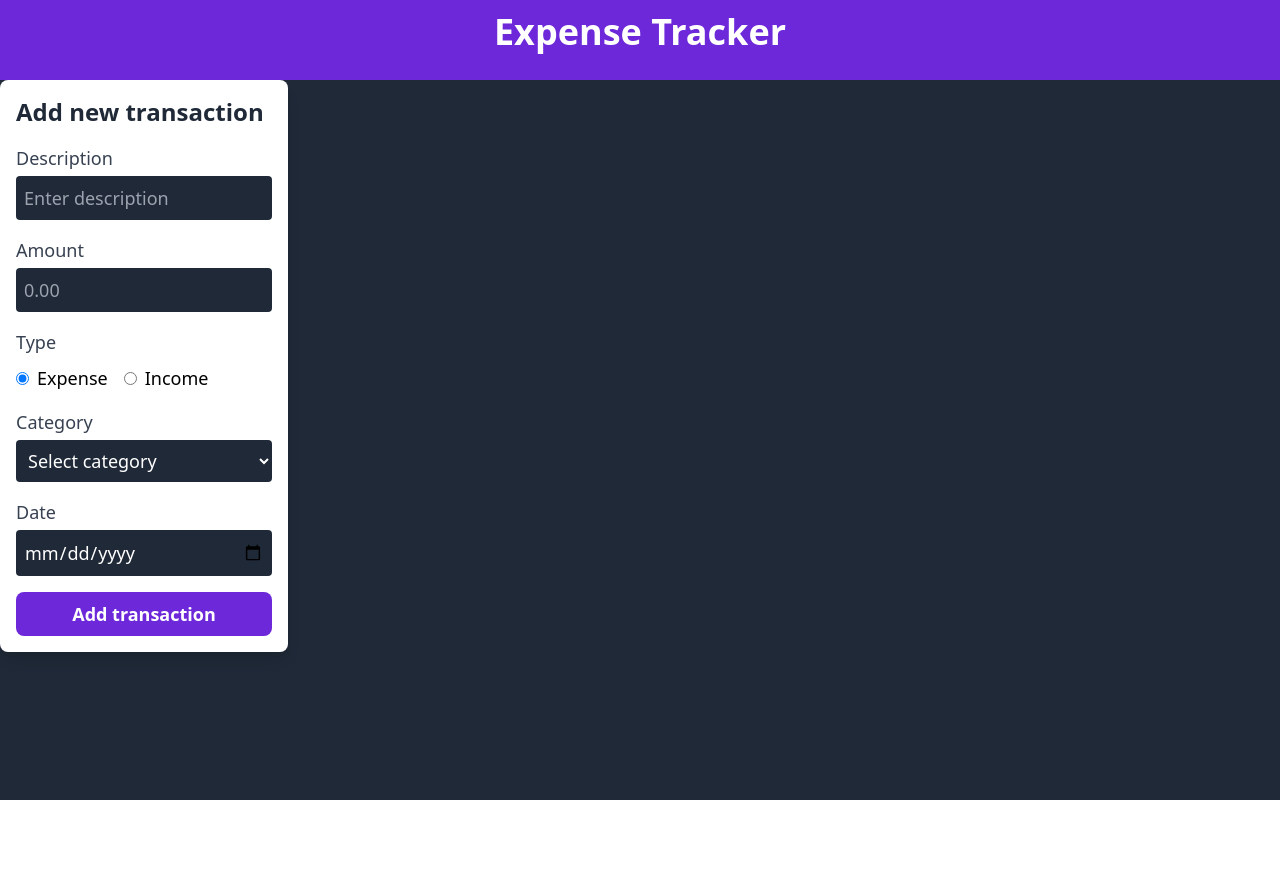
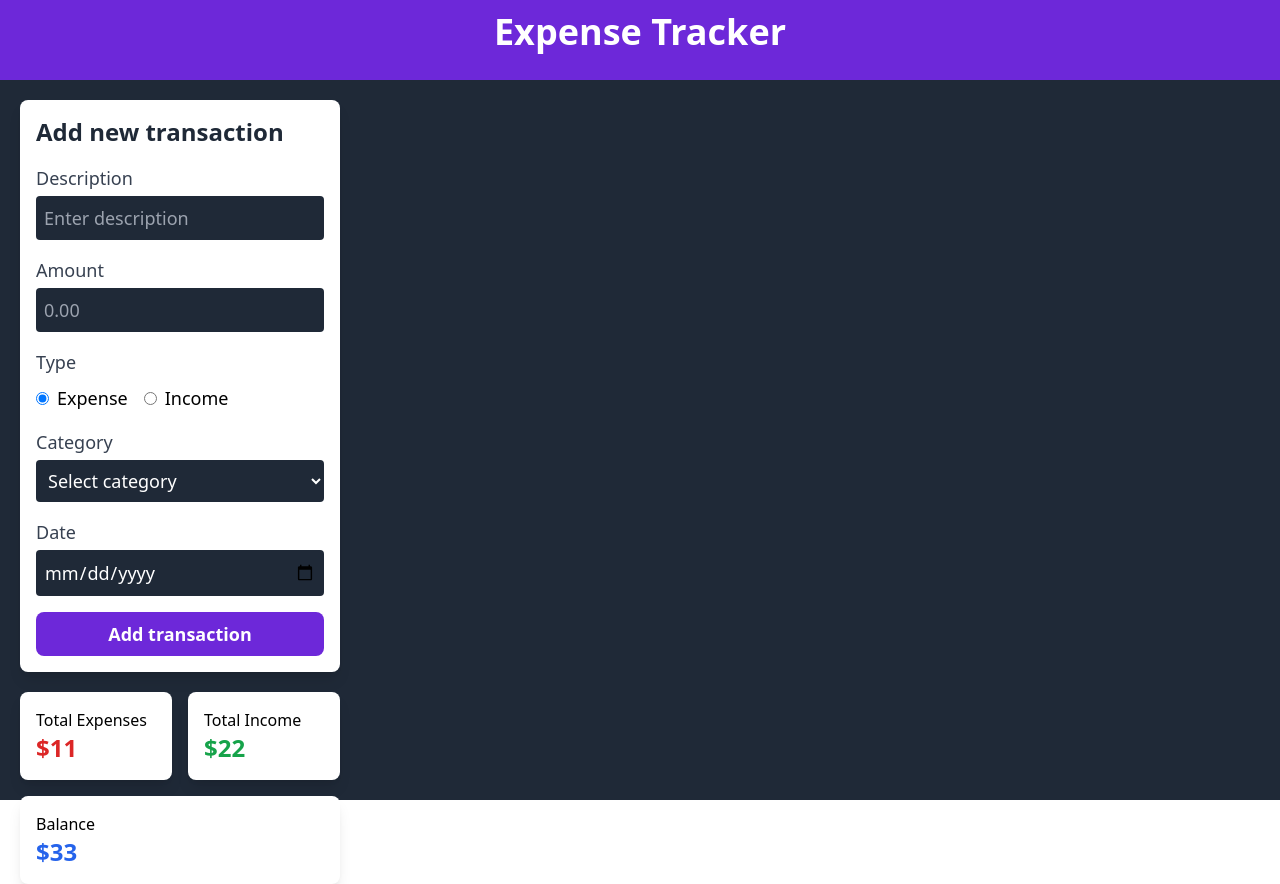
Before and after one commit to kusaXD/Expense-Tracker, a React (Create React App) app: page / in a window 1280 px wide. Before the commit the page ends 800 px from the top, so only its background shows below. Built offline with nearby package versions, Linux system fonts and the light colour scheme.

Commit message:
add SummaryCards component

```diff
--- a/src/App.js
+++ b/src/App.js
@@ -1,4 +1,5 @@
 import Header from "./components/Header";
+import SummaryCards from "./components/SummaryCards";
 import TransactionForm from "./components/TransactionForm";
 
 function App() {
@@ -6,6 +7,7 @@ function App() {
     <div className="bg-gray-800 h-screen">
       <Header />
       <TransactionForm />
+      <SummaryCards />
     </div>
   );
 }
--- /dev/null
+++ b/src/components/SummaryCards.jsx
@@ -0,0 +1,24 @@
+import React from "react";
+
+function SummaryCards() {
+  return (
+    <div className="grid grid-cols-2 gap-4 w-80 m-5">
+      <section className="bg-white p-4 rounded-lg shadow-lg">
+        <p>Total Expenses</p>
+        <p className="font-bold text-2xl text-red-600">$11</p>
+      </section>
+
+      <section className="bg-white p-4 rounded-lg shadow-lg">
+        <p>Total Income</p>
+        <p className="font-bold text-2xl text-green-600">$22</p>
+      </section>
+
+      <section className="bg-white p-4 rounded-lg shadow-lg w-80">
+        <p>Balance</p>
+        <p className="font-bold text-2xl text-blue-600">$33</p>
+      </section>
+    </div>
+  );
+}
+
+export default SummaryCards;
--- a/src/components/TransactionForm.jsx
+++ b/src/components/TransactionForm.jsx
@@ -2,7 +2,7 @@ import React from "react";
 
 function TransactionForm() {
   return (
-    <form className="w-72 bg-white p-4 rounded-lg shadow-lg">
+    <form className="w-80 bg-white p-4 rounded-lg shadow-lg m-5">
       <h2 className="font-bold text-2xl text-gray-800 mb-4">
         Add new transaction
       </h2>
```
